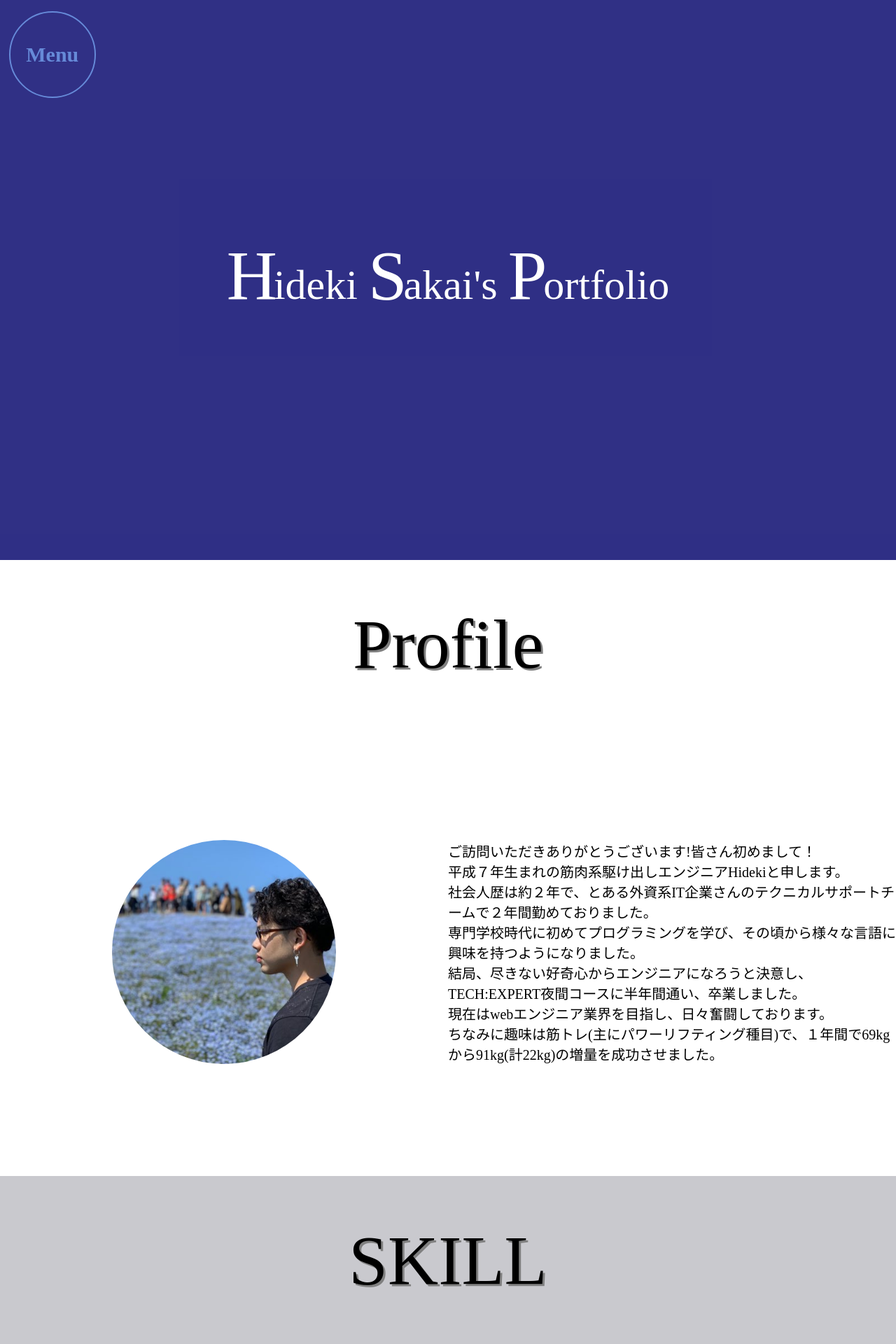
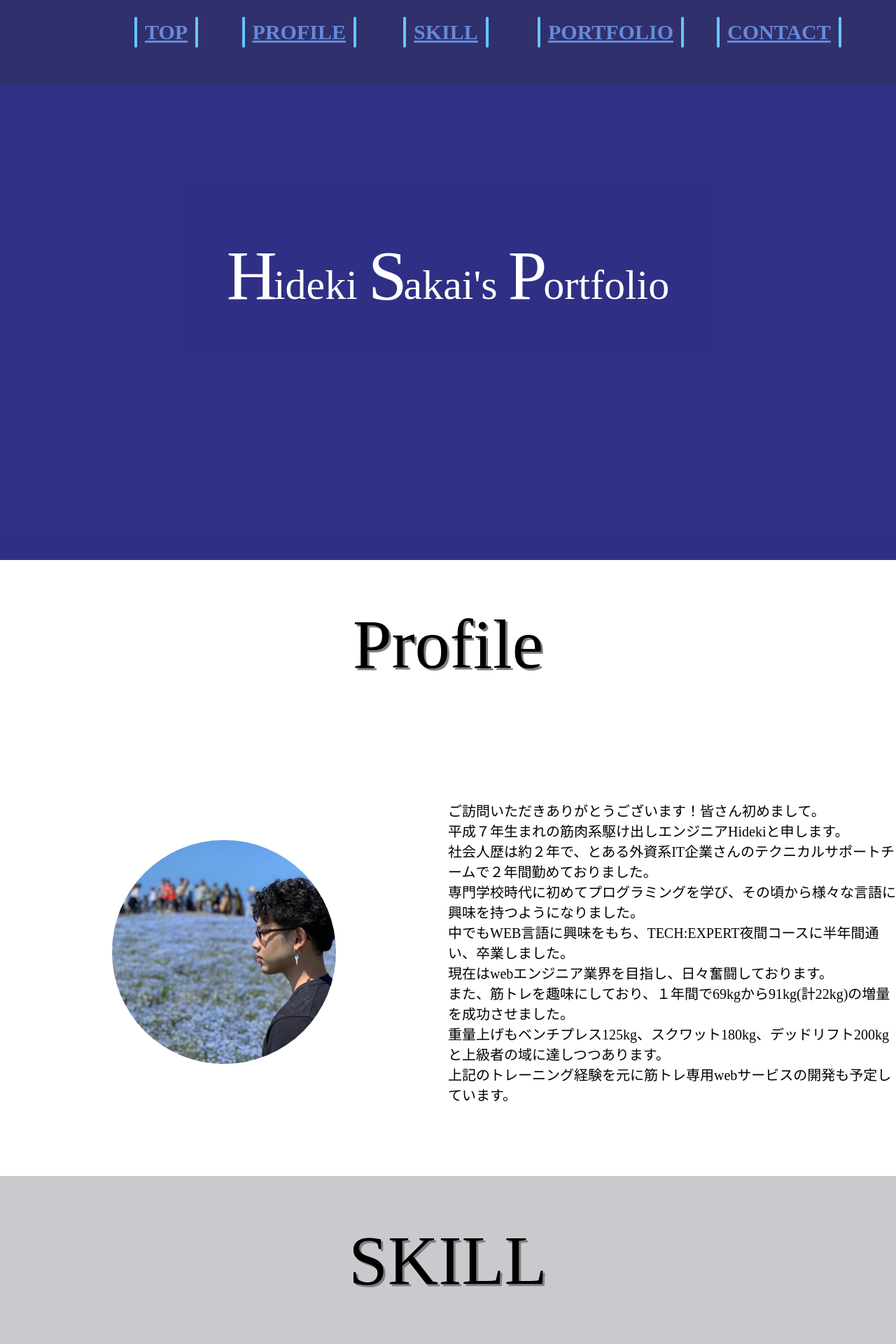
Before and after one commit to bruno1412/portfolio, a Rails app: page / in a window 1280 px wide. Shown: the top 1920 px of the page at 70% size. Run offline with Rails 7, Linux system fonts and the light colour scheme; style sheets or scripts are compiled from the project's sources; some libraries are stand-ins or nearby versions.

Commit message:
ビュー、スクロールの修正

```diff
--- a/app/assets/javascripts/portfolio.js
+++ b/app/assets/javascripts/portfolio.js
@@ -1,3 +1,4 @@
+//メニューボタンのクリックイベント
 $(function(){
   $(".MenuButton").click(function(){
     $(".HeaderNav").fadeIn(1000);
@@ -12,6 +13,20 @@ $(function(){
 
 		$(this).html(text);
   });
+
+//メニューのスクロール機能
+  $(function(){
+    $('a[href^=#]').click(function(){
+      var speed = 800;
+      var href= $(this).attr("href");
+      var target = $(href == "#" || href == "" ? 'html' : href);
+      var position = target.offset().top;
+        $("html, body").animate({scrollTop:position}, speed, "swing");
+        return false;
+    });
+  });
+
+  /*
   $(".menu__list--top").click(function(){
 
     $("html").animate({scrollTop:0},{duration:1000});
@@ -35,7 +50,9 @@ $(function(){
   $(".TopButton").click(function(){
 
     $("html").animate({scrollTop:0},{duration:1000});
-  });
+  });*/
+
+
   $(".portfolio__block").on({
     "mouseenter":function(){
       $(".portfolio__HoverBlock").fadeIn(1000);
--- a/app/assets/stylesheets/_portfolio.scss
+++ b/app/assets/stylesheets/_portfolio.scss
@@ -1,3 +1,6 @@
+.menu-color{
+  color:#668ad8;
+}
 .HeaderNav{
   background-color:rgba(50, 50, 55, 0.3);
   position: fixed;
@@ -6,11 +9,13 @@
   z-index: 1;
   width: 100%;
   height:15%;
-  display:none;
+
+
   font-size:30px;
 
   .menu{
     cursor:pointer;
+
 
     &__list{
       width:20%;
@@ -54,6 +59,7 @@
     }
   }
 }
+/*
 .TopButton{
   position:fixed;
   bottom:2%;
@@ -115,7 +121,7 @@
     background: #b3e1ff;
   }
 }
-
+*/
 /*--------
 ヘッダー
 --------*/
@@ -281,7 +287,7 @@
         font-size:30px;
       }
 
-      &--rate,&--rate3,&--rate4,&--rate5{
+      &--rate,&--rate2,&--rate3,&--rate4,&--rate5{
         position:relative;
         display:inline-block;
         height:10vh;
@@ -301,6 +307,13 @@
         &:after{
           color:#FFA500;
           overflow:hidden;
+        }
+      }
+
+      &--rate2{
+        &:after{
+          width:2em;
+          @include rate();
         }
       }
 
@@ -339,8 +352,8 @@
 ---------*/
 
 .portfolio {
-  height: 330vh;
-  background-color:rgba(196, 196, 201, 0.9);
+  height: 360vh;
+  background-color:white;
 
   &__heading{
     text-shadow:3px 3px 0px gray;
@@ -360,6 +373,7 @@
     display:flex;
     width:100%;
     height:100vh;
+    padding-bottom:10vh;
 
     &__img{
       width:60%;
--- a/app/views/top/index.html.haml
+++ b/app/views/top/index.html.haml
@@ -1,16 +1,21 @@
 %head
   %meta{:content => "width=device-width, initial-scale=1.0", :name => "viewport"}
 %link(href="https://use.fontawesome.com/releases/v5.6.1/css/all.css" rel="stylesheet")
-%div(class="MenuButton" data-text-default="Menu" data-text-clicked="×" href="#") Menu
-%div.TopButton TOP
+/%div(class="MenuButton" data-text-default="Menu" data-text-clicked="×" href="#") Menu
+/%div.TopButton TOP
 %header.HeaderNav
   %ul#menu.menu
-    %li.menu__list--top TOP
-    %li.menu__list--profile PROFILE
-    %li.menu__list--skill SKILL
-    %li.menu__list--portfolio PORTFOLIO
-    %li.menu__list--contact CONTACT
-%section.top
+    %li.menu__list--top
+      %a(class="menu-color"href="#top") TOP
+    %li.menu__list--profile
+      %a(class="menu-color"href="#profile") PROFILE
+    %li.menu__list--skill
+      %a(class="menu-color"href="#skill") SKILL
+    %li.menu__list--portfolio
+      %a(class="menu-color"href="#portfolio") PORTFOLIO
+    %li.menu__list--contact
+      %a(class="menu-color"href="#contact") CONTACT
+%section#top.top
   %div.top-wrapper
     %ul.top-wrapper__name
       %li.top-wrapper__name--initial H
@@ -19,49 +24,51 @@
       %li akai's
       %li.top-wrapper__name--initial P
       %li ortfolio
-%section.profile
+%section#profile.profile
   %div.profile__heading
     %h1.profile__heading--title Profile
   %div.profile-wrapper
     %div.profile-wrapper__inner
       %img(class="profile-wrapper__inner--img" src="assets/photo.jpg")
     %div.profile-wrapper__introduction
-      %p.greeting ご訪問いただきありがとうございます!皆さん初めまして！
+      %p.greeting ご訪問いただきありがとうございます！皆さん初めまして。
       %p.greeting 平成７年生まれの筋肉系駆け出しエンジニアHidekiと申します。
       %p.greeting 社会人歴は約２年で、とある外資系IT企業さんのテクニカルサポートチームで２年間勤めておりました。
       %p.greeting 専門学校時代に初めてプログラミングを学び、その頃から様々な言語に興味を持つようになりました。
-      %p.greeting 結局、尽きない好奇心からエンジニアになろうと決意し、TECH:EXPERT夜間コースに半年間通い、卒業しました。
+      %p.greeting 中でもWEB言語に興味をもち、TECH:EXPERT夜間コースに半年間通い、卒業しました。
       %p.greeting 現在はwebエンジニア業界を目指し、日々奮闘しております。
-      %p.greeting ちなみに趣味は筋トレ(主にパワーリフティング種目)で、１年間で69kgから91kg(計22kg)の増量を成功させました。
-%section.skill
+      %p.greeting また、筋トレを趣味にしており、１年間で69kgから91kg(計22kg)の増量を成功させました。
+      %p.greeting 重量上げもベンチプレス125kg、スクワット180kg、デッドリフト200kgと上級者の域に達しつつあります。
+      %p.greeting 上記のトレーニング経験を元に筋トレ専用webサービスの開発も予定しています。
+%section#skill.skill
   %div.skill__heading
     %h1.skill__heading--text SKILL
   %div.skill-wrapper
     %div.skill-wrapper__item
-      %h3.skill-wrapper__item--title HTML,CSS(HAML,SCSS)
+      %h3.skill-wrapper__item--title 【HTML,CSS(HAML,SCSS)】
       %div.skill-wrapper__item--rate4
-      %div.skill-wrapper__item--text 基本的なことはできます。以前、Railsでアプリを開発した時にHamlとScssを導入した経験があり、両方でコードを書けます。
+      %div.skill-wrapper__item--text 既存のサイトのフロントエンド部分を模倣する程度のコーディングならできます。以前、Railsでアプリを開発した時にHAMLとSCSSを導入した経験があり、両方でコードを書けます。
     %div.skill-wrapper__item
       %h3.skill-wrapper__item--title JavaScript(JQuery)
-      %div.skill-wrapper__item--rate3
-      %div.skill-wrapper__item--text まだまだ外部サイトに頼リがちですが、JQueryも含めて基本的なことはできます。現在はNode.JSに興味を持ち、プチアプリ開発を目標に学習中です。
+      %div.skill-wrapper__item--rate2
+      %div.skill-wrapper__item--text 基本的な文法に関しては問題なく、コードは読めます。外部サイトを参考にしながらJQueryでのクリックイベントの付与程度なら書けます。時間はかかりますが、Ajaxを利用した非同期通信やインクリメンタルサーチの実装もできます。
     %div.skill-wrapper__item
       %h3.skill-wrapper__item--title Ruby(Ruby on Rails)
       %div.skill-wrapper__item--rate3
-      %div.skill-wrapper__item--text 基本的なことはできますが、バックエンドとしての経験が浅いため、少々不安があります。
+      %div.skill-wrapper__item--text 基本的な文法に関しては問題なく、コードは読めます。railsのgemやルーティングの設定についても理解はしていて、簡単なwebアプリ程度であれば一から作れます。
     %div.skill-wrapper__item
       %h3.skill-wrapper__item--title SQL
-      %div.skill-wrapper__item--rate3
-      %div.skill-wrapper__item--text 以前働いていた職場で使用していたのもあり、基本的な文法はできます
+      %div.skill-wrapper__item--rate2
+      %div.skill-wrapper__item--text 以前働いていた職場では用意されたクエリーを投げていました。四大命令であるSELECT、UPDATE、INSERT、DELETEの構文から始まり、WHEREを使った絞り込み、JOINでのテーブル結合、GROUP BYを利用した集計程度なら書けます。
     %div.skill-wrapper__item
       %h3.skill-wrapper__item--title Github
-      %div.skill-wrapper__item--rate4
+      %div.skill-wrapper__item--rate3
       %div.skill-wrapper__item--text 現在も使用しており、コミットやプルリクエスト、ブランチの切り分けなどの基本的なことはできます
     %div.skill-wrapper__item
       %h3.skill-wrapper__item--title ポルトガル語
       %div.skill-wrapper__item--rate5
       %div.skill-wrapper__item--text 親がブラジル出身で幼い頃から触れてきたので、日常会話ぐらいならそつなくこなせます。
-%section.portfolio
+%section#portfolio.portfolio
   %div.portfolio__heading
     %h1.portfolio__heading--title Portfolio
   %div.portfolio-wrapper
@@ -69,7 +76,7 @@
     %div.portfolio-wrapper__item
       %h2.portfolio-wrapper__item--title 作品タイトル：ポートフォリオ
       %div.portfolio-wrapper__item--text 現在ご覧いただいているサイトです。テンプレートなしで一から作成しました。
-      %div.portfolio-wrapper__item--text 使用言語：html(haml)/css(sass)/javascript(JQuery)
+      %div.portfolio-wrapper__item--text 使用言語：HTML(HAML)/CSS(SCSS)/JavaScript(JQuery)
       %div.portfolio-wrapper__item--text 使用フレームワーク：Ruby On Rails、JQuery
       %a(class="portfolio-wrapper__item--url" href="https://github.com/bruno1412/portfolio")  Gitコードはこちら
   %div.portfolio-wrapper
@@ -77,7 +84,7 @@
     %div.portfolio-wrapper__item
       %h2.portfolio-wrapper__item--title 作品タイトル：Chat-Space
       %div.portfolio-wrapper__item--text TechExpert(※現テックキャンプ)に在籍時に開発したチャット専用アプリです。ajaxを利用した非同期通信、及びインクリメンタルリサーチ、自動更新機能を実装しました。
-      %div.portfolio-wrapper__item--text 使用言語：html(haml)/css(sass)/javascript(JQuery)/Ruby
+      %div.portfolio-wrapper__item--text 使用言語：HTML(HAML)/CSS(SCSS)/JavaScript(JQuery)/Ruby
       %div.portfolio-wrapper__item--text 使用フレームワーク：Ruby On Rails、JQuery
       %a(class="portfolio-wrapper__item--url" href="https://github.com/bruno1412/chat-space")  Gitコードはこちら
   %div.portfolio-wrapper
@@ -85,13 +92,13 @@
     %div.portfolio-wrapper__item
       %h2.portfolio-wrapper__item--title 作品タイトル：メルカリ(クローンアプリ)
       %div.portfolio-wrapper__item--text TechExpert(※現テックキャンプ)在籍時にチーム開発で作成した有名フリマアプリメルカリのクローンアプリです。私が担当したのは、主にフロントエンドで、ユーザー新規登録ページ(計5ページ)、ユーザーログインページ(1ページ)、サーバーサイドではパンくず機能を担当しました。
-      %div.portfolio-wrapper__item--text 使用言語：html(haml)/css(sass)/javascript(JQuery)/Ruby
+      %div.portfolio-wrapper__item--text 使用言語：HTML(HAML)/CSS(SCSS)/JavaScript(JQuery)/Ruby
       %div.portfolio-wrapper__item--text 使用フレームワーク：Ruby On Rails、JQuery
       %a(class="portfolio-wrapper__item--url" href="https://github.com/Hellowold-0703/freemarket_sample_56c")  Gitコードはこちら
-%section.contact
+%section#contact.contact
   %div.contact__heading
     %h1.contact__heading--title CONTACT
-  %p.contact__comment お問い合わせの際は下記メールアドレスにてご連絡ください!
+  %p.contact__comment お気軽にお問い合わせください！
   %div.contact-wrapper
     %a(class="contact-wrapper__mail-font" href="mailto:touho1507@gmail.com")
       %i(class="fas fa-envelope-square fa-3x")
```
